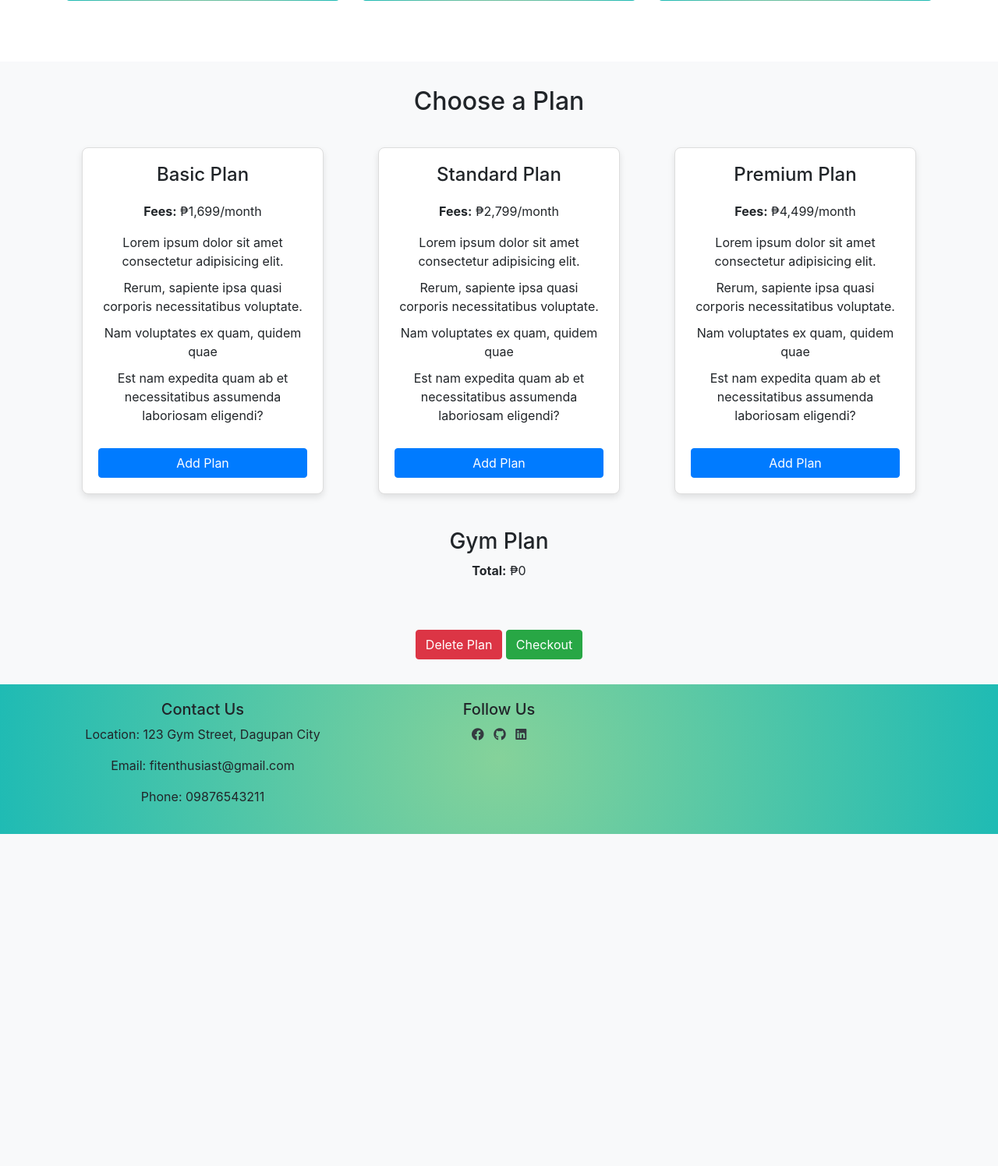
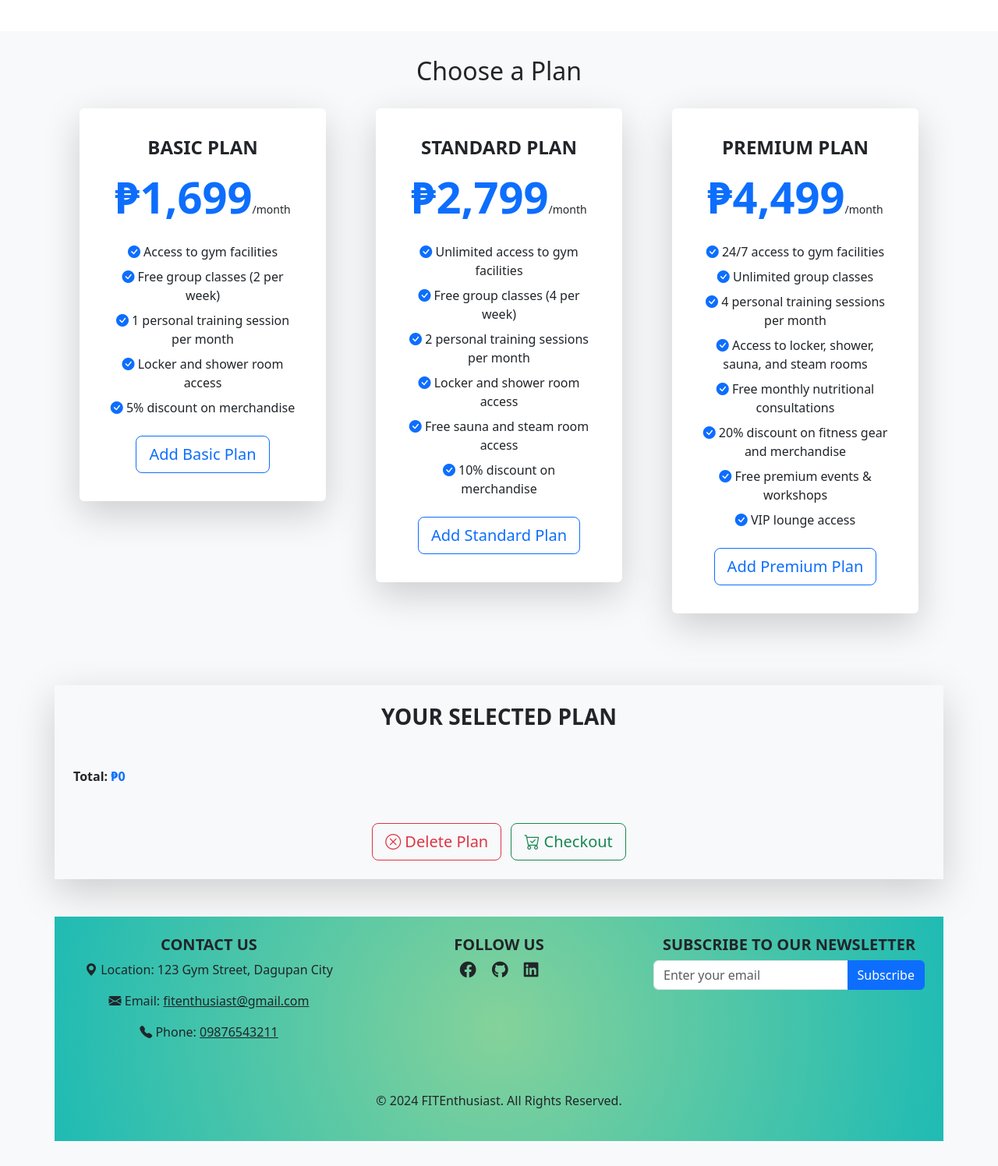
Before and after one commit to Natchqt/FITEnthusiast, a PHP site: page / in a window 1280 px wide. Shown: the part 1064-2560 px from the top of the page at 78% size. Before the commit the page ends 2134 px from the top, so only its background shows below. Run offline with PHP 8.4, Linux system fonts and the light colour scheme.

Commit message:
Changes 1

```diff
--- a/index.php
+++ b/index.php
@@ -10,54 +10,90 @@
   <script src="https://unpkg.com/swiper/swiper-bundle.min.js"></script>
   <script src="https://code.jquery.com/jquery-3.6.0.min.js"></script>
 
+  <link href="https://cdn.jsdelivr.net/npm/bootstrap@5.3.0-alpha1/dist/css/bootstrap.min.css" rel="stylesheet">
 
 
 </head>
 <body>
   <!-- Navbar -->
-  <nav class="navbar navbar-expand-lg navbar-light bg-light fixed-top">
+  <nav class="navbar navbar-expand-lg navbar-dark bg-dark fixed-top">
+  <div class="container">
     <a class="navbar-brand" href="index.php">FITEnthusiast</a>
-    <button class="navbar-toggler" type="button" data-toggle="collapse" data-target="#navbarNav" aria-controls="navbarNav" aria-expanded="false" aria-label="Toggle navigation">
+    <button class="navbar-toggler" type="button" data-bs-toggle="collapse" data-bs-target="#navbarNav" aria-controls="navbarNav" aria-expanded="false" aria-label="Toggle navigation">
       <span class="navbar-toggler-icon"></span>
     </button>
     <div class="collapse navbar-collapse" id="navbarNav">
-      <ul class="navbar-nav ml-auto">
+      <ul class="navbar-nav ms-auto">
         <li class="nav-item">
-          <a class="nav-link" href="index.php">Home</a>
+          <a class="nav-link active" href="index.php">Home</a>
         </li>
         <li class="nav-item">
           <a class="nav-link" href="#trainers">Trainers</a>
         </li>
         <li class="nav-item">
-          <a class="nav-link" href="#plans">Plan</a>
+          <a class="nav-link" href="#plans">Plans</a>
         </li>
         <li class="nav-item">
           <a class="nav-link" href="#contact">Contact Us</a>
         </li>
-        <li class="nav-item">
-          <a class="nav-link" href="#" data-toggle="modal" data-target="#loginModal">Login</a>
-        </li>
-        <li class="nav-item">
-          <a class="nav-link" href="#" data-toggle="modal" data-target="#registerModal">Register</a>
+        <li class="nav-item dropdown">
+          <a class="nav-link dropdown-toggle" href="#" id="userDropdown" role="button" data-bs-toggle="dropdown" aria-expanded="false">
+            Account
+          </a>
+          <ul class="dropdown-menu dropdown-menu-end" aria-labelledby="userDropdown">
+            <li><a class="dropdown-item" href="#" data-bs-toggle="modal" data-bs-target="#loginModal">Login</a></li>
+            <li><a class="dropdown-item" href="#" data-bs-toggle="modal" data-bs-target="#registerModal">Register</a></li>
+          </ul>
         </li>
       </ul>
     </div>
+  </div>
 </nav>
+
+<!-- Bootstrap 5 Scripts (Make sure you include Bootstrap 5 JS and CSS files) -->
+<script src="https://cdn.jsdelivr.net/npm/@popperjs/core@2.11.6/dist/umd/popper.min.js"></script>
+<script src="https://cdn.jsdelivr.net/npm/bootstrap@5.3.0-alpha1/dist/js/bootstrap.min.js"></script>
+
 
   <!-- Home Section -->
 
 
  <!-- About Us Section -->
-   <section id="about" class="about-section">
-  <h2></h2>
-  <div class="about-content">
-    <p>Welcome to FITEnthusiast. We offer a variety of fitness classes and personal training sessions to help you achieve your fitness goals. Our experienced trainers are here to guide and motivate you every step of the way.</p>
-    <img src="styles/gym.jpg" alt="About Us">
+ <section id="about" class="about-section py-5 bg-light text-dark">
+  <div class="container">
+    <div class="row align-items-center">
+      <!-- Text Content -->
+      <div class="col-lg-6">
+        <h2 class="mb-4 text-uppercase font-weight-bold">About <span class="text-primary">FITEnthusiast</span></h2>
+        <p class="lead font-weight-normal">
+          Welcome to FITEnthusiast, your go-to platform for achieving your fitness goals.
+          We offer a wide range of fitness classes and personal training sessions designed
+          to cater to all fitness levels. Our certified trainers are dedicated to guiding
+          and motivating you every step of the way.
+        </p>
+        <ul class="list-unstyled">
+          <li><i class="bi bi-check-circle-fill text-primary"></i> <span class="font-weight-bold">Customized fitness plans</span></li>
+          <li><i class="bi bi-check-circle-fill text-primary"></i> <span class="font-weight-bold">Group and personal training</span></li>
+          <li><i class="bi bi-check-circle-fill text-primary"></i> <span class="font-weight-bold">State-of-the-art equipment</span></li>
+        </ul>
+        <a href="#plans" class="btn btn-primary mt-4">Explore Our Plans</a>
+      </div>
+
+      <!-- Image Content -->
+      <div class="col-lg-6 text-center">
+        <img src="styles/gym.jpg" class="img-fluid rounded shadow-lg" alt="About Us" style="max-width: 90%;">
+      </div>
+    </div>
   </div>
 </section>
 
 
-<!-- Trainers Section -->
+
+<!-- Bootstrap Icons (for check icons) -->
+<link href="https://cdn.jsdelivr.net/npm/bootstrap-icons/font/bootstrap-icons.css" rel="stylesheet">
+
+
+
 <!-- Trainers Section -->
  <section id="trainers" class="container my-5">
     <h2 class="text-center mb-4">Our Trainers</h2>
@@ -92,66 +128,102 @@
     </div>
   </section>
 
+
+  <!-- Plan Section -->
 <section id="plans" class="plan-section">
   <h2>Choose a Plan</h2>
   <div class="container">
     <div class="row">
-      <div class="col-md-4">
-        <div class="card plan-card">
-          <h5>Basic Plan</h5>
-          <p><strong>Fees:</strong> ₱1,699/month</p>
-          <ul>
-            <li>Lorem ipsum dolor sit amet consectetur adipisicing elit.</li>
-            <li>Rerum, sapiente ipsa quasi corporis necessitatibus voluptate.</li>
-            <li>Nam voluptates ex quam, quidem quae</li>
-            <li>Est nam expedita quam ab et necessitatibus assumenda laboriosam eligendi?</li>
+    <div class="col-md-4 mb-4">
+  <div class="card plan-card shadow-lg border-0">
+    <div class="card-body">
+      <h5 class="card-title text-uppercase text-center font-weight-bold mb-3">Basic Plan</h5>
+      <p class="card-text text-center">
+        <span class="display-4 text-primary font-weight-bold">₱1,699</span><small>/month</small>
+      </p>
+      <ul class="list-unstyled mt-4">
+        <li class="mb-2"><i class="bi bi-check-circle-fill text-primary"></i> Access to gym facilities</li>
+        <li class="mb-2"><i class="bi bi-check-circle-fill text-primary"></i> Free group classes (2 per week)</li>
+        <li class="mb-2"><i class="bi bi-check-circle-fill text-primary"></i> 1 personal training session per month</li>
+        <li class="mb-2"><i class="bi bi-check-circle-fill text-primary"></i> Locker and shower room access</li>
+        <li class="mb-2"><i class="bi bi-check-circle-fill text-primary"></i> 5% discount on merchandise</li>
       </ul>
-          <button class="btn btn-primary add-to-cart" data-plan="Basic Plan" data-fee="1699">Add Plan</button>
-        </div>
-      </div>
-      <div class="col-md-4">
-        <div class="card plan-card">
-          <h5>Standard Plan</h5>
-          <p><strong>Fees:</strong> ₱2,799/month</p>
-          <ul>
-            <li>Lorem ipsum dolor sit amet consectetur adipisicing elit.</li>
-            <li>Rerum, sapiente ipsa quasi corporis necessitatibus voluptate.</li>
-            <li>Nam voluptates ex quam, quidem quae</li>
-            <li>Est nam expedita quam ab et necessitatibus assumenda laboriosam eligendi?</li>
-          </ul>
-          <button class="btn btn-primary add-to-cart" data-plan="Standard Plan" data-fee="2799">Add Plan</button>
-        </div>
-      </div>
-      <div class="col-md-4">
-        <div class="card plan-card">
-          <h5>Premium Plan</h5>
-          <p><strong>Fees:</strong> ₱4,499/month</p>
-          <ul>
-            <li>Lorem ipsum dolor sit amet consectetur adipisicing elit.</li>
-            <li>Rerum, sapiente ipsa quasi corporis necessitatibus voluptate.</li>
-            <li>Nam voluptates ex quam, quidem quae</li>
-            <li>Est nam expedita quam ab et necessitatibus assumenda laboriosam eligendi?</li>
-          </ul>
-          <button class="btn btn-primary add-to-cart" data-plan="Premium Plan" data-fee="4499">Add Plan</button>
+      <div class="text-center mt-4">
+        <button class="btn btn-outline-primary btn-lg add-to-cart" data-plan="Basic Plan" data-fee="1699">Add Basic Plan</button>
       </div>
     </div>
   </div>
 </div>
 
+<div class="col-md-4 mb-4">
+  <div class="card plan-card shadow-lg border-0">
+    <div class="card-body">
+      <h5 class="card-title text-uppercase text-center font-weight-bold mb-3">Standard Plan</h5>
+      <p class="card-text text-center">
+        <span class="display-4 text-primary font-weight-bold">₱2,799</span><small>/month</small>
+      </p>
+      <ul class="list-unstyled mt-4">
+        <li class="mb-2"><i class="bi bi-check-circle-fill text-primary"></i> Unlimited access to gym facilities</li>
+        <li class="mb-2"><i class="bi bi-check-circle-fill text-primary"></i> Free group classes (4 per week)</li>
+        <li class="mb-2"><i class="bi bi-check-circle-fill text-primary"></i> 2 personal training sessions per month</li>
+        <li class="mb-2"><i class="bi bi-check-circle-fill text-primary"></i> Locker and shower room access</li>
+        <li class="mb-2"><i class="bi bi-check-circle-fill text-primary"></i> Free sauna and steam room access</li>
+        <li class="mb-2"><i class="bi bi-check-circle-fill text-primary"></i> 10% discount on merchandise</li>
+      </ul>
+      <div class="text-center mt-4">
+        <button class="btn btn-outline-primary btn-lg add-to-cart" data-plan="Standard Plan" data-fee="2799">Add Standard Plan</button>
+      </div>
+    </div>
+  </div>
+</div>
+<div class="col-md-4 mb-4">
+  <div class="card plan-card shadow-lg border-0">
+    <div class="card-body">
+      <h5 class="card-title text-uppercase text-center font-weight-bold mb-3">Premium Plan</h5>
+      <p class="card-text text-center">
+        <span class="display-4 text-primary font-weight-bold">₱4,499</span><small>/month</small>
+      </p>
+      <ul class="list-unstyled mt-4">
+        <li class="mb-2"><i class="bi bi-check-circle-fill text-primary"></i> 24/7 access to gym facilities</li>
+        <li class="mb-2"><i class="bi bi-check-circle-fill text-primary"></i> Unlimited group classes</li>
+        <li class="mb-2"><i class="bi bi-check-circle-fill text-primary"></i> 4 personal training sessions per month</li>
+        <li class="mb-2"><i class="bi bi-check-circle-fill text-primary"></i> Access to locker, shower, sauna, and steam rooms</li>
+        <li class="mb-2"><i class="bi bi-check-circle-fill text-primary"></i> Free monthly nutritional consultations</li>
+        <li class="mb-2"><i class="bi bi-check-circle-fill text-primary"></i> 20% discount on fitness gear and merchandise</li>
+        <li class="mb-2"><i class="bi bi-check-circle-fill text-primary"></i> Free premium events & workshops</li>
+        <li class="mb-2"><i class="bi bi-check-circle-fill text-primary"></i> VIP lounge access</li>
+      </ul>
+      <div class="text-center mt-4">
+        <button class="btn btn-outline-primary btn-lg add-to-cart" data-plan="Premium Plan" data-fee="4499">Add Premium Plan</button>
+      </div>
+    </div>
+  </div>
+</div>
+
+
+
   <!-- Basket Icon and Plan Cart Section -->
-  <div class="cart-section mt-4">
-    <h3>Gym Plan</h3>
-    <ul class="list-group" id="cartItems">
+  <div class="cart-section mt-5 p-4 shadow-lg border-0">
+  <h3 class="text-uppercase text-center font-weight-bold mb-4">Your Selected Plan</h3>
+  <ul class="list-group list-group-flush" id="cartItems">
     <!-- Plan Cart items will be dynamically added here -->
   </ul>
-    <p><strong>Total:</strong> <span id="totalAmount">₱0</span></p>
-    <button class="btn btn-danger mt-5" id="clearCart">Delete Plan</button>
-    <button class="btn btn-success mt-5" id="checkout">Checkout</button>
+
+  <div class="d-flex justify-content-between align-items-center mt-4">
+    <p class="mb-0"><strong>Total:</strong> <span id="totalAmount" class="text-primary font-weight-bold">₱0</span></p>
   </div>
-</section>
+
+  <div class="text-center mt-5">
+    <button class="btn btn-outline-danger btn-lg me-2" id="clearCart">
+      <i class="bi bi-x-circle"></i> Delete Plan
+    </button>
+    <button class="btn btn-outline-success btn-lg" id="checkout">
+      <i class="bi bi-cart-check"></i> Checkout
+    </button>
+  </div>
+</div>
 
 <script>
-
     $(document).ready(function() {
       var cartItems = []; // Initialize cart items array
 
@@ -231,29 +303,40 @@
   </script>
 
 
-  <!-- Footer -->
-  <footer id="contact" class="footer">
+<footer id="contact" class="footer bg-light text-dark mt-5 py-4">
   <div class="container">
     <div class="row">
-        <div class="col-md-4">
-          <h5>Contact Us</h5>
-          <p>Location: 123 Gym Street, Dagupan City</p>
-          <p>Email: fitenthusiast@gmail.com</p>
-          <p>Phone: 09876543211</p>
+      <div class="col-md-4 mb-4">
+        <h5 class="text-uppercase font-weight-bold">Contact Us</h5>
+        <p><i class="bi bi-geo-alt-fill"></i> Location: 123 Gym Street, Dagupan City</p>
+        <p><i class="bi bi-envelope-fill"></i> Email: <a href="mailto:fitenthusiast@gmail.com" class="text-dark">fitenthusiast@gmail.com</a></p>
+        <p><i class="bi bi-telephone-fill"></i> Phone: <a href="tel:09876543211" class="text-dark">09876543211</a></p>
       </div>
 
-        <div class="col-md-4">
-          <h5>Follow Us</h5>
-          <a href="#" class="text-dark mr-2"><i class="fab fa-facebook"></i></a>
-          <a href="#" class="text-dark mr-2"><i class="fab fa-github"></i></a>
-          <a href="#" class="text-dark"><i class="fab fa-linkedin"></i></a>
+      <div class="col-md-4 mb-4">
+        <h5 class="text-uppercase font-weight-bold">Follow Us</h5>
+        <div>
+          <a href="#" class="text-dark me-3"><i class="fab fa-facebook fa-lg"></i></a>
+          <a href="#" class="text-dark me-3"><i class="fab fa-github fa-lg"></i></a>
+          <a href="#" class="text-dark"><i class="fab fa-linkedin fa-lg"></i></a>
         </div>
+      </div>
+
+      <div class="col-md-4 mb-4">
+        <h5 class="text-uppercase font-weight-bold">Subscribe to Our Newsletter</h5>
+        <form id="subscribeForm">
+          <div class="input-group">
+            <input type="email" class="form-control" placeholder="Enter your email" aria-label="Email" required>
+            <button class="btn btn-primary" type="submit">Subscribe</button>
+          </div>
+        </form>
+      </div>
+    </div>
+    <div class="text-center mt-4">
+      <p>&copy; 2024 FITEnthusiast. All Rights Reserved.</p>
     </div>
   </div>
 </footer>
-
-<!-- Include Font Awesome -->
-<link rel="stylesheet" href="https://cdnjs.cloudflare.com/ajax/libs/font-awesome/5.15.3/css/all.min.css">
 
 <!-- Login Modal -->
 <div class="modal fade" id="loginModal" tabindex="-1" aria-labelledby="loginModalLabel" aria-hidden="true">
```
Also changed, not shown: checkout.php (+22 -8 lines). Lines whose indentation alone changed are shown as unchanged.
